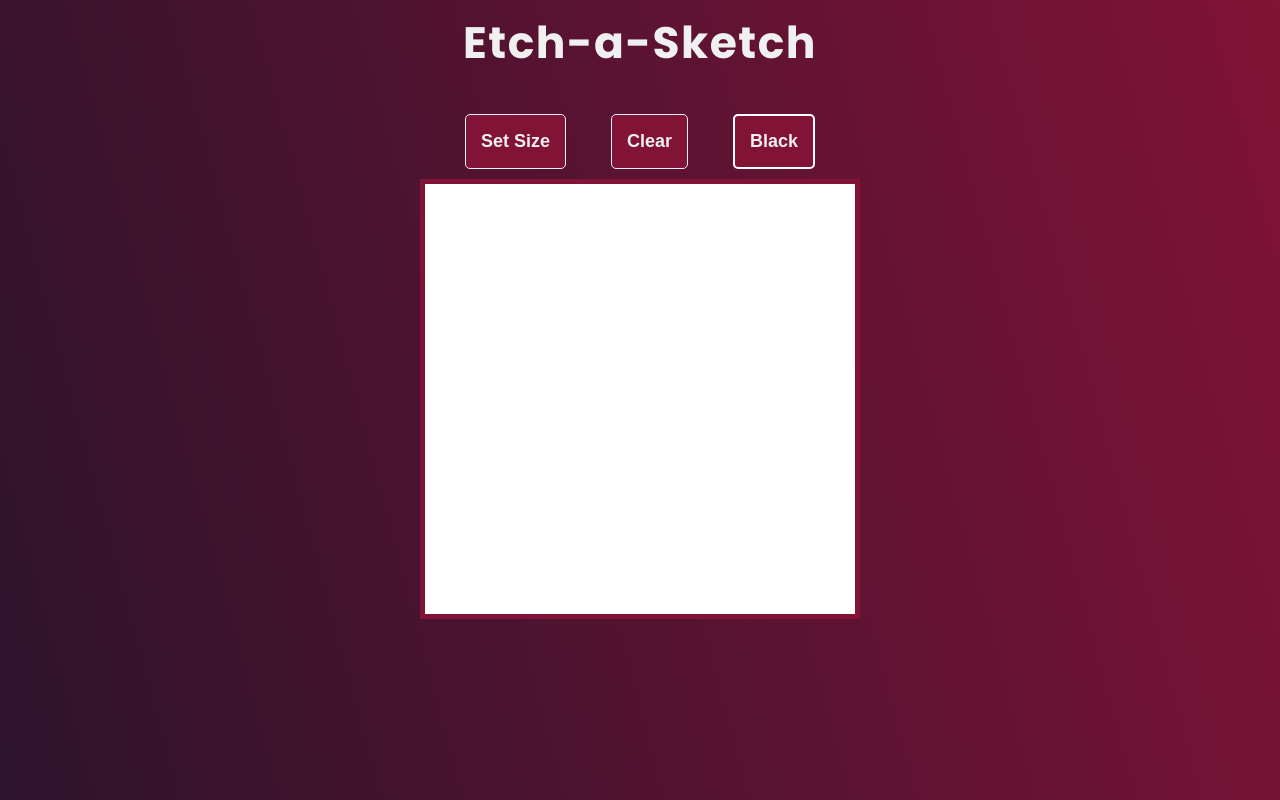
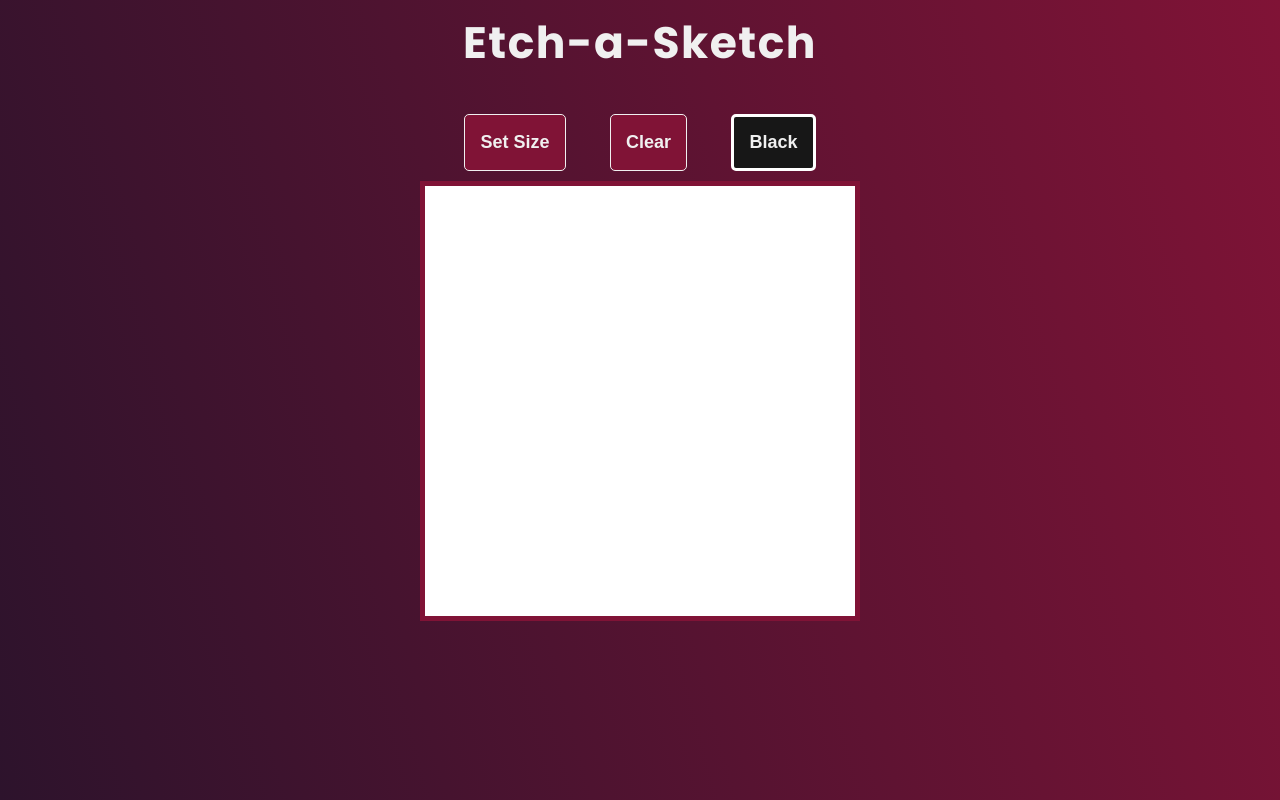
Before and after one commit to Adarshkumar03/Etch-a-Sketch, a plain HTML site: page index.html in a window 1280 px wide. Both pictures are taken after a click on the button "Black". Drawn offline with Linux system fonts and the light colour scheme.

Commit message:
edit style.css

```diff
--- a/style.css
+++ b/style.css
@@ -70,5 +70,9 @@ button:hover{
 }
 
 .bigB{
-    border:2px solid white;
+    border:3px solid white;
+    background: #171717;
 }
+.bigB:hover{
+    background-color: gray;
+}
```
